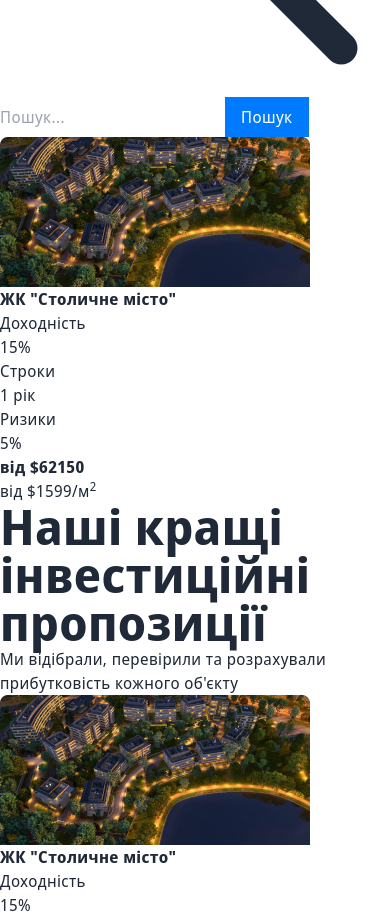
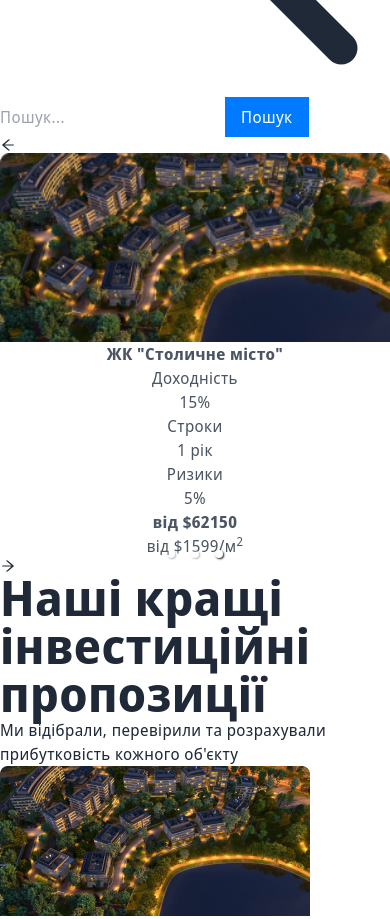
Before and after one commit to Eugene015/nextjs-imovito, a Next.js app: page / in a window 390 px wide. Shown: the part 1120-2039 px from the top of the page. Built offline with nearby package versions, Linux system fonts and the light colour scheme; what @material-tailwind/react would draw is missing.

Commit message:
carousel adding works

```diff
--- a/components/BestOffers.jsx
+++ b/components/BestOffers.jsx
@@ -18,7 +18,7 @@ function BestOffers() {
           <ItemCard />
         </div>
         <div className="text-center">
-          <button className="text-white bg-blue-500  focus:ring-4 hover:text-gray-500 focus:outline-none focus:ring-blue-300 font-medium rounded-full text-sm px-12 py-2">
+          <button className="text-white border border-blue-500 bg-blue-500  focus:ring-4 hover:text-gray-600 focus:outline-none focus:ring-blue-300 font-medium rounded-full text-sm px-12 py-2">
             Переглянути всі об'єкти
           </button>
         </div>
--- a/components/Main.jsx
+++ b/components/Main.jsx
@@ -1,5 +1,6 @@
 import React from "react";
 import ItemCard from "./ui/ItemCard";
+import MainCarousel from "./ui/MainCarousel";
 
 function Main() {
   return (
@@ -60,8 +61,8 @@ function Main() {
           </div>
         </form>
       </div>
-      <div className="col-span-1">
-        <ItemCard />
+      <div className="col-span-1 relative">
+        <MainCarousel />
       </div>
     </div>
   );
--- a/components/Promo.jsx
+++ b/components/Promo.jsx
@@ -17,7 +17,7 @@ function Promo() {
             </p>
           </div>
         </div>
-        <div className="md:col-span-2 border-l-8 border-blue-500 w-full px-8 pt-12 pb-8 bg-[#000000]/80 bg-blend-overlay bg-[url('../public/assets/promo_bg_2.jpg')] ">
+        <div className="md:col-span-2 border-l-8 border-blue-500 w-full px-8 pt-12 pb-8 bg-[url('../public/assets/promo_bg_2.jpg')] ">
           <div className="max-w-[70%]">
             <div className="bg-white/70 mb-8 text-blue-500 flex items-center justify-center w-[100px] h-[100px]">
               <BiCabinet size={50} />
--- /dev/null
+++ b/components/ui/MainCarousel.jsx
@@ -0,0 +1,41 @@
+import React from "react";
+import { Carousel } from "react-responsive-carousel";
+import "react-responsive-carousel/lib/styles/carousel.min.css";
+import { AiOutlineArrowRight, AiOutlineArrowLeft } from "react-icons/ai";
+import ItemCard from "./ItemCard";
+
+function MainCarousel() {
+  return (
+    <Carousel
+      autoPlay
+      infiniteLoop={true}
+      showThumbs={false}
+      showIndicators={true}
+      showStatus={false}
+      renderArrowPrev={(onClickHandler, hasPrev, label) => (
+        <AiOutlineArrowLeft
+          onClick={onClickHandler}
+          className="absolute top-[50%] left-0 p-2 z-10"
+        />
+      )}
+      renderArrowNext={(onClickHandler, hasNext, label) => (
+        <AiOutlineArrowRight
+          onClick={onClickHandler}
+          className="absolute top-[50%] right-0 p-2 z-10"
+        />
+      )}
+    >
+      <div>
+        <ItemCard />
+      </div>
+      <div>
+        <ItemCard />
+      </div>
+      <div>
+        <ItemCard />
+      </div>
+    </Carousel>
+  );
+}
+
+export default MainCarousel;
--- a/package.json
+++ b/package.json
@@ -14,7 +14,8 @@
     "next": "13.1.5",
     "react": "18.2.0",
     "react-dom": "18.2.0",
-    "react-icons": "^4.7.1"
+    "react-icons": "^4.7.1",
+    "react-responsive-carousel": "^3.2.23"
   },
   "devDependencies": {
     "autoprefixer": "^10.4.13",
```
Also changed, not shown: public/assets/promo_bg_2.jpg, 1 other file (tests, documents, lock files or other folders).
